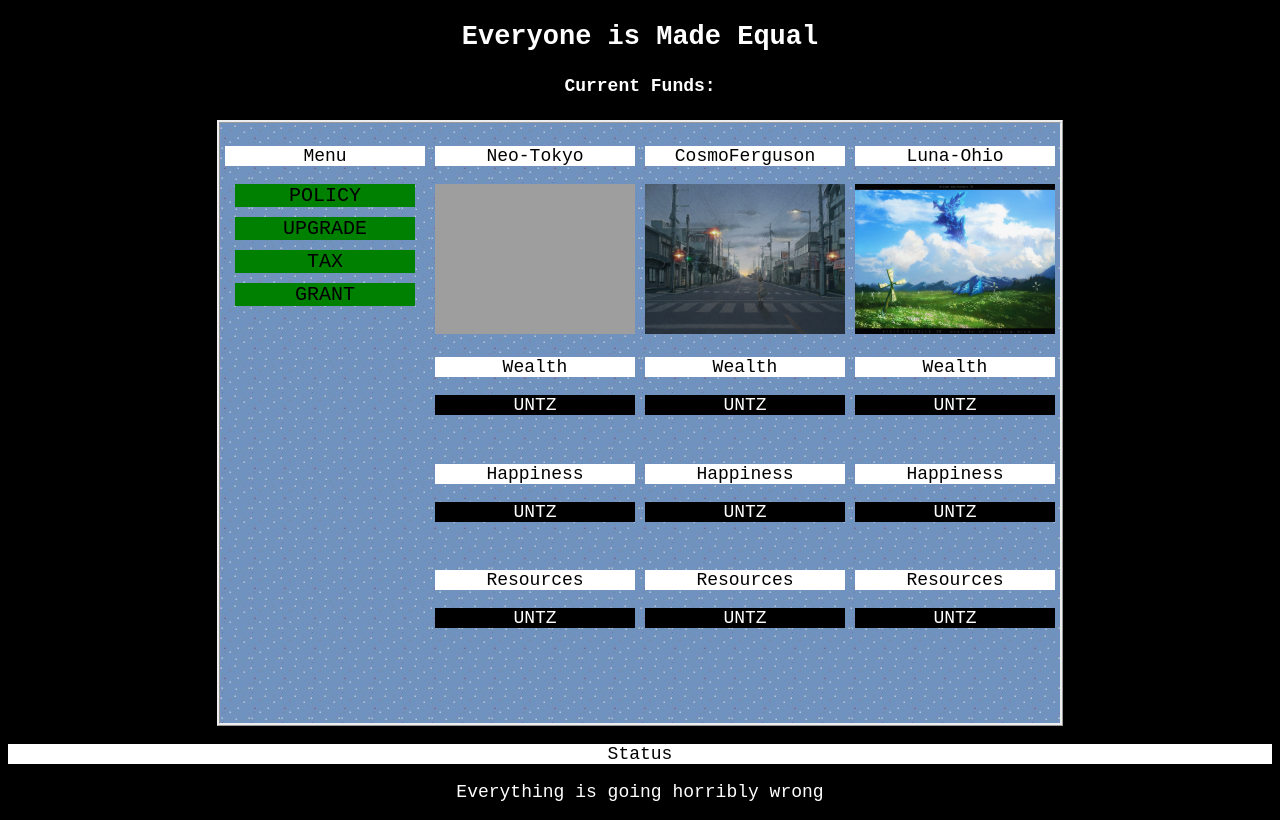
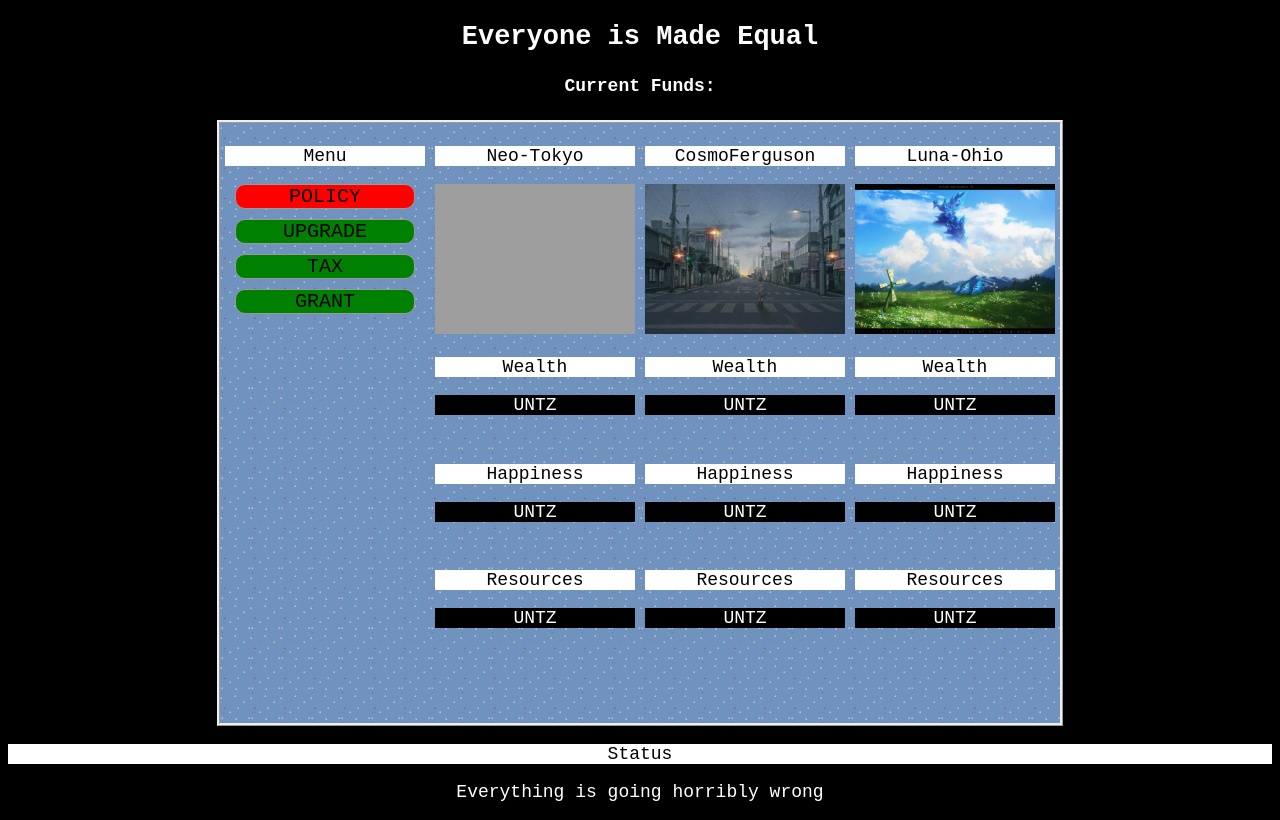
Before and after one commit to matt598/Equality, a plain HTML site: page Index.html in a window 1280 px wide. In both pictures the pointer is over the element "POLICY". Drawn offline with Linux system fonts and the light colour scheme; grey boxes are pictures that could not be loaded.

Commit message:
Prettier Buttons and empty script.js
Now with prettier buttons!

```diff
--- a/style.css
+++ b/style.css
@@ -55,8 +55,19 @@ width: 200px;
 .button{
 font-size: 20px;
 background-color: green;
-margin: 5%
+margin: 5%;
+border: 1px solid #999;
+border-radius: 10px;
+
+cursor: pointer;
+
 
 
 
 }
+.button:hover{
+border: 1px solid #999;
+border-radius: 10px;
+background-color: red;
+cursor: pointer;
+}
```
Also changed, not shown: script.js (added).
